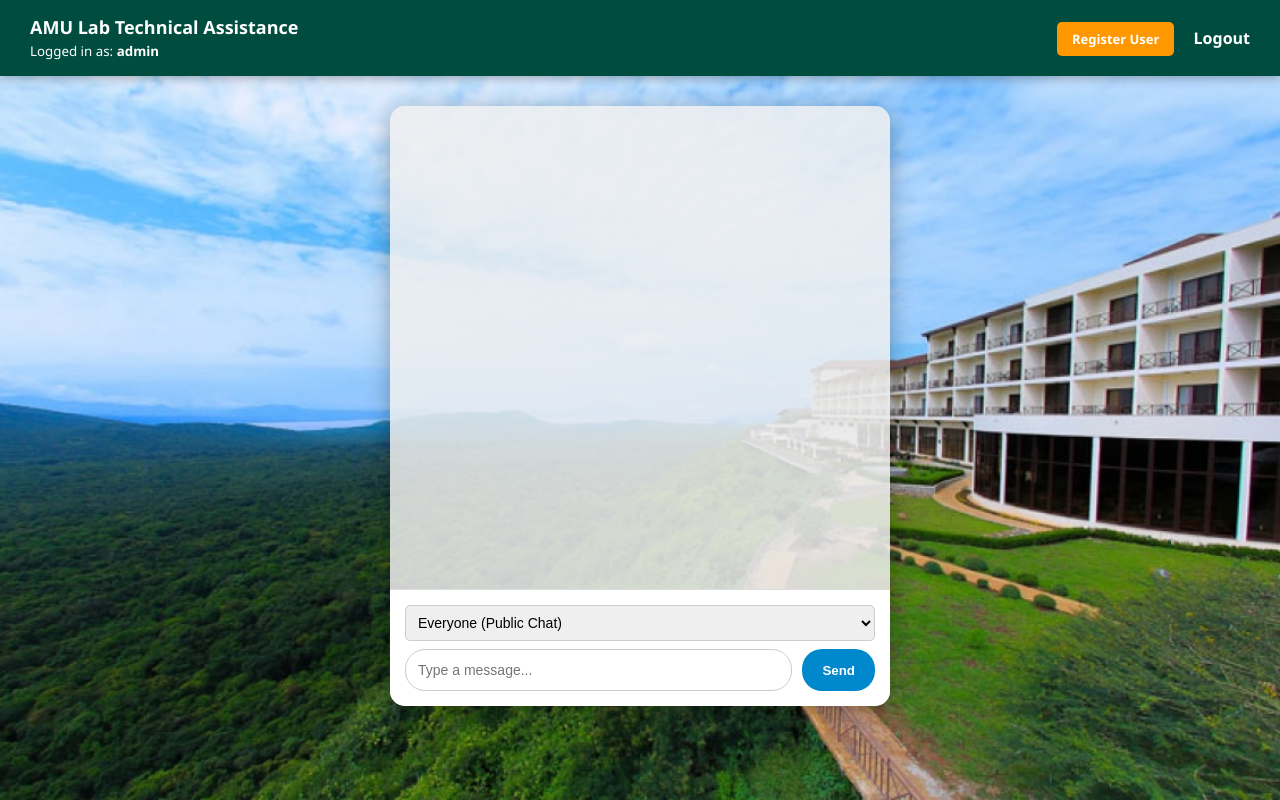
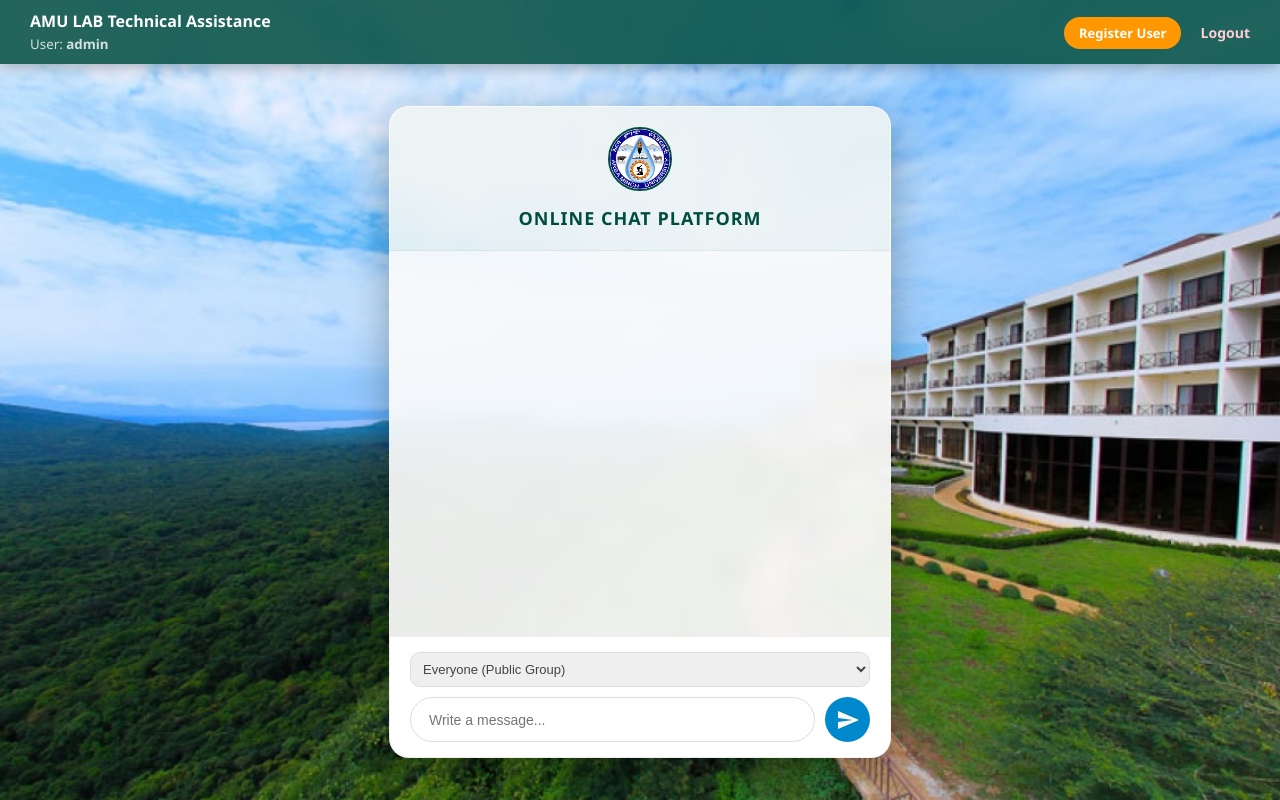
Before and after one commit to CherinetGama/cloud-chat-app, a Flask app: page / in a window 1280 px wide. Run offline with Flask 3, Linux system fonts and the light colour scheme; the visitor is signed in with stand-in values (Sample User, id 1).

Commit message:
Update index.html

```diff
--- a/templates/index.html
+++ b/templates/index.html
@@ -1,69 +1,214 @@
 <!DOCTYPE html>
 <html>
 <head>
-    <title>AMU Chat App</title>
+    <title>AMU Lab Technical Assistance - Chat</title>
     <style>
-        body { background: url("{{ url_for('static', filename='images.jpg') }}") no-repeat center center fixed; background-size: cover; font-family: 'Segoe UI', Tahoma, Geneva, Verdana, sans-serif; margin: 0; }
-        .header { background: #004d40; color: white; padding: 15px 30px; display: flex; justify-content: space-between; align-items: center; box-shadow: 0 2px 10px rgba(0,0,0,0.3); }
-        .success-flash { background: #4caf50; color: white; padding: 10px; text-align: center; font-weight: bold; }
-        .chat-container { width: 500px; height: 600px; background: rgba(240, 240, 240, 0.85); margin: 30px auto; border-radius: 15px; display: flex; flex-direction: column; overflow: hidden; box-shadow: 0 5px 25px rgba(0,0,0,0.3); }
-        .messages { flex: 1; padding: 20px; overflow-y: auto; display: flex; flex-direction: column; gap: 10px; }
+        body {
+            background: url("{{ url_for('static', filename='images.jpg') }}") no-repeat center center fixed;
+            background-size: cover;
+            font-family: 'Segoe UI', Tahoma, Geneva, Verdana, sans-serif;
+            margin: 0;
+            display: flex;
+            flex-direction: column;
+            height: 100vh;
+        }
 
-        /* የቴሌግራም ስታይል የመልዕክት ሳጥኖች */
-        .message-row { display: flex; width: 100%; }
-        .msg-me { justify-content: flex-end; }  /* የኔ መልዕክት በቀኝ */
-        .msg-other { justify-content: flex-start; } /* የሌላው በግራ */
+        /* የላይኛው የHeader ክፍል */
+        .top-nav {
+            background: rgba(0, 77, 64, 0.85);
+            backdrop-filter: blur(10px);
+            -webkit-backdrop-filter: blur(10px);
+            color: white;
+            padding: 10px 30px;
+            display: flex;
+            justify-content: space-between;
+            align-items: center;
+            box-shadow: 0 2px 15px rgba(0,0,0,0.3);
+            z-index: 1000;
+        }
 
-        .bubble { max-width: 70%; padding: 10px 15px; border-radius: 15px; font-size: 15px; line-height: 1.4; box-shadow: 0 1px 3px rgba(0,0,0,0.1); }
-        .bubble-me { background: #e2ffc7; color: #303030; border-top-right-radius: 2px; }
-        .bubble-other { background: #ffffff; color: #303030; border-top-left-radius: 2px; }
+        /* ዋናው መሃል ላይ ያለው የቻት ሳጥን */
+        .main-container {
+            flex: 1;
+            display: flex;
+            justify-content: center;
+            align-items: center;
+            padding: 20px;
+        }
 
-        .sender-name { font-size: 11px; font-weight: bold; color: #004d40; margin-bottom: 3px; display: block; }
-        .msg-tag { font-size: 9px; color: #757575; display: block; text-align: right; margin-top: 3px; }
+        .chat-card {
+            width: 500px;
+            height: 650px;
+            background: rgba(255, 255, 255, 0.88);
+            backdrop-filter: blur(8px);
+            -webkit-backdrop-filter: blur(8px);
+            border-radius: 20px;
+            display: flex;
+            flex-direction: column;
+            overflow: hidden;
+            box-shadow: 0 15px 40px rgba(0,0,0,0.3);
+            border: 1px solid rgba(255,255,255,0.3);
+        }
 
-        .input-area { padding: 15px; background: #ffffff; border-top: 1px solid #ddd; }
-        .form-row { display: flex; gap: 10px; margin-bottom: 8px; }
-        .select-user { padding: 8px; border-radius: 5px; border: 1px solid #ccc; width: 100%; font-size: 14px; }
-        .text-row { display: flex; gap: 10px; }
-        input[type="text"] { flex: 1; padding: 12px; border-radius: 20px; border: 1px solid #ccc; outline: none; font-size: 14px; }
-        .send-btn { padding: 0 20px; background: #0088cc; color: white; border: none; border-radius: 20px; cursor: pointer; font-weight: bold; }
-        .admin-btn { background: #ff9800; color: white; padding: 8px 15px; text-decoration: none; border-radius: 5px; font-size: 13px; font-weight: bold; }
+        /* በቻት ሳጥኑ አናት ላይ ያለው ሎጎ እና ጽሑፍ */
+        .chat-header {
+            background: rgba(0, 77, 64, 0.05);
+            padding: 20px;
+            text-align: center;
+            border-bottom: 1px solid rgba(0,0,0,0.05);
+        }
+        .chat-logo {
+            width: 60px;
+            height: 60px;
+            border-radius: 50%;
+            border: 2px solid #004d40;
+            margin-bottom: 10px;
+            background: white;
+        }
+        .chat-header h2 {
+            margin: 0;
+            color: #004d40;
+            font-size: 18px;
+            font-weight: bold;
+            text-transform: uppercase;
+            letter-spacing: 1px;
+        }
+
+        /* የመልዕክት መቀበያ ቦታ */
+        .messages-area {
+            flex: 1;
+            padding: 20px;
+            overflow-y: auto;
+            display: flex;
+            flex-direction: column;
+            gap: 12px;
+            background: rgba(245, 245, 245, 0.4);
+        }
+
+        /* የቴሌግራም ስታይል መልዕክቶች */
+        .msg-row { display: flex; width: 100%; }
+        .msg-me { justify-content: flex-end; }
+        .msg-other { justify-content: flex-start; }
+
+        .bubble {
+            max-width: 75%;
+            padding: 10px 15px;
+            border-radius: 18px;
+            font-size: 14.5px;
+            line-height: 1.5;
+            position: relative;
+            box-shadow: 0 2px 5px rgba(0,0,0,0.05);
+        }
+        .bubble-me {
+            background: #dcf8c6;
+            color: #202020;
+            border-bottom-right-radius: 2px;
+        }
+        .bubble-other {
+            background: #ffffff;
+            color: #202020;
+            border-bottom-left-radius: 2px;
+        }
+
+        .sender-name {
+            font-size: 11px;
+            font-weight: bold;
+            color: #00796b;
+            margin-bottom: 3px;
+            display: block;
+        }
+        .meta-info {
+            font-size: 9px;
+            color: #757575;
+            display: block;
+            text-align: right;
+            margin-top: 4px;
+        }
+
+        /* የጽሑፍ መጻፊያ ክፍል */
+        .input-panel {
+            padding: 15px 20px;
+            background: white;
+            border-top: 1px solid #eee;
+        }
+        .select-receiver {
+            width: 100%;
+            padding: 8px;
+            border-radius: 10px;
+            border: 1px solid #ddd;
+            margin-bottom: 10px;
+            font-size: 13px;
+            outline: none;
+            color: #444;
+        }
+        .input-row {
+            display: flex;
+            gap: 10px;
+        }
+        input[type="text"] {
+            flex: 1;
+            padding: 12px 18px;
+            border-radius: 25px;
+            border: 1px solid #ddd;
+            outline: none;
+            font-size: 14px;
+            transition: border 0.3s;
+        }
+        input[type="text"]:focus { border-color: #004d40; }
+
+        .send-btn {
+            background: #0088cc;
+            color: white;
+            border: none;
+            width: 45px;
+            height: 45px;
+            border-radius: 50%;
+            cursor: pointer;
+            display: flex;
+            justify-content: center;
+            align-items: center;
+            transition: transform 0.2s;
+        }
+        .send-btn:hover { transform: scale(1.1); background: #007bb5; }
+
+        /* አዝራሮች (Buttons) */
+        .btn-reg { background: #ff9800; color: white; padding: 7px 15px; border-radius: 20px; text-decoration: none; font-size: 13px; font-weight: bold; }
+        .btn-logout { color: #ffcdd2; text-decoration: none; font-size: 14px; margin-left: 15px; font-weight: bold; }
     </style>
 </head>
 <body>
-    <div class="header">
+
+    <div class="top-nav">
         <div>
-            <strong style="font-size: 18px;">AMU Lab Technical Assistance</strong><br>
-            <small>Logged in as: <b>{{ session['username'] }}</b></small>
+            <strong style="font-size: 16px;">AMU LAB Technical Assistance</strong><br>
+            <small style="opacity: 0.8;">User: <b>{{ session['username'] }}</b></small>
         </div>
         <div>
             {% if session['username'] == 'admin' %}
-                <a href="{{ url_for('register') }}" class="admin-btn">Register User</a>
+                <a href="{{ url_for('register') }}" class="btn-reg">Register User</a>
             {% endif %}
-            <a href="{{ url_for('logout') }}" style="color:white; margin-left: 15px; text-decoration: none; font-weight: bold;">Logout</a>
+            <a href="{{ url_for('logout') }}" class="btn-logout">Logout</a>
         </div>
     </div>
 
-    {% with messages = get_flashed_messages() %}
-        {% if messages %}
-            {% for m in messages %}
-                <div class="success-flash">{{ m }}</div>
-            {% endfor %}
-        {% endif %}
-    {% endwith %}
+    <div class="main-container">
+        <div class="chat-card">
+            <div class="chat-header">
+                <img src="{{ url_for('static', filename='image_27f9e4.png') }}" class="chat-logo" alt="Logo">
+                <h2>Online Chat Platform</h2>
+            </div>
 
-    <div class="chat-container">
-        <div class="messages">
+            <div class="messages-area">
                 {% for msg in messages %}
                     {% if msg.sender == session['username'] %}
-                    <div class="message-row msg-me">
+                        <div class="msg-row msg-me">
                             <div class="bubble bubble-me">
                                 {{ msg.content }}
-                            <span class="msg-tag">To: {{ msg.receiver }}</span>
+                                <span class="meta-info">To: {{ msg.receiver }}</span>
                             </div>
                         </div>
                     {% else %}
-                    <div class="message-row msg-other">
+                        <div class="msg-row msg-other">
                             <div class="bubble bubble-other">
                                 <span class="sender-name">@{{ msg.sender }}</span>
                                 {{ msg.content }}
@@ -73,22 +218,24 @@
                 {% endfor %}
             </div>
 
-        <div class="input-area">
+            <div class="input-panel">
                 <form action="{{ url_for('send') }}" method="POST">
-                <div class="form-row">
-                    <select name="receiver" class="select-user">
-                        <option value="Everyone">Everyone (Public Chat)</option>
+                    <select name="receiver" class="select-receiver">
+                        <option value="Everyone">Everyone (Public Group)</option>
                         {% for u in users %}
-                            <option value="{{ u.username }}">Send to: {{ u.username }}</option>
+                            <option value="{{ u.username }}">Direct Message: {{ u.username }}</option>
                         {% endfor %}
                     </select>
-                </div>
-                <div class="text-row">
-                    <input type="text" name="content" placeholder="Type a message..." required autocomplete="off">
-                    <button type="submit" class="send-btn">Send</button>
+                    <div class="input-row">
+                        <input type="text" name="content" placeholder="Write a message..." required autocomplete="off">
+                        <button type="submit" class="send-btn">
+                            <svg viewBox="0 0 24 24" width="24" height="24" fill="currentColor"><path d="M2.01 21L23 12 2.01 3 2 10l15 2-15 2z"></path></svg>
+                        </button>
                     </div>
                 </form>
             </div>
         </div>
+    </div>
+
 </body>
 </html>
```
Lines whose indentation alone changed are shown as unchanged.
